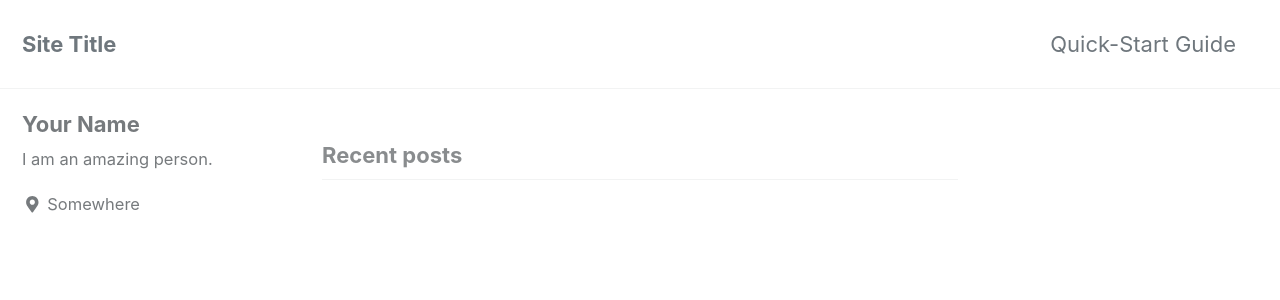
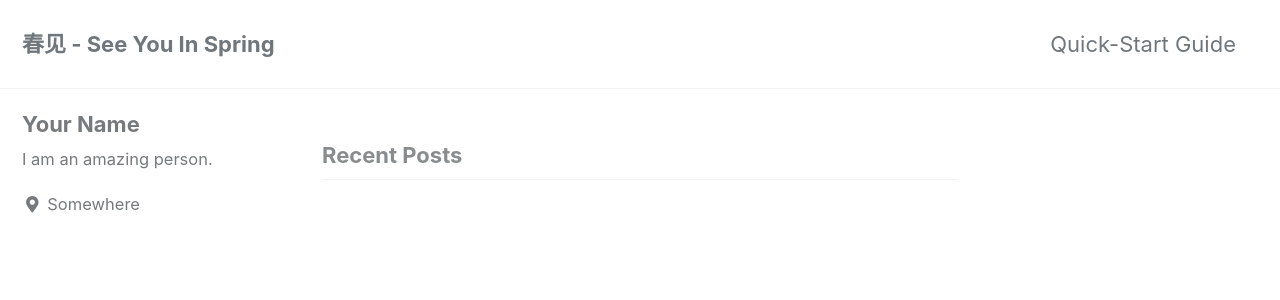
Before and after one commit to liusimon/liusimon.github.io, a Jekyll site: the page built from index.html, in a window 1280 px wide and 900 px high. Shown: the top 300 px of the window. Built offline with Jekyll 4.4.1, drawn with Linux system fonts in a browser that asks for light colours; cached includes are drawn as plain includes; the list of posts is cut into pages by our own code; some of the changed text lies outside the part shown.

Commit message:
修改站点配置

```diff
--- a/_config.yml
+++ b/_config.yml
@@ -15,12 +15,12 @@
 minimal_mistakes_skin    : "default" # "air", "aqua", "contrast", "dark", "dirt", "neon", "mint", "plum", "sunrise"
 
 # Site Settings
-locale                   : "en-US"
-title                    : "Site Title"
+locale                   : "zh_CN"
+title                    : "春见 - See You In Spring"
 title_separator          : "-"
-name                     : "Your Name"
-description              : "An amazing website."
-url                      : # the base hostname & protocol for your site e.g. "https://mmistakes.github.io"
+name                     : "刘新明"
+description              : "云系统开发的迷思与感悟。"
+url                      : "https://liusimon.github.io"
 baseurl                  : # the subpath of your site, e.g. "/blog"
 repository               : # GitHub username/repo-name e.g. "mmistakes/minimal-mistakes"
 teaser                   : # path of fallback teaser image, e.g. "/assets/images/500x300.png"
```
